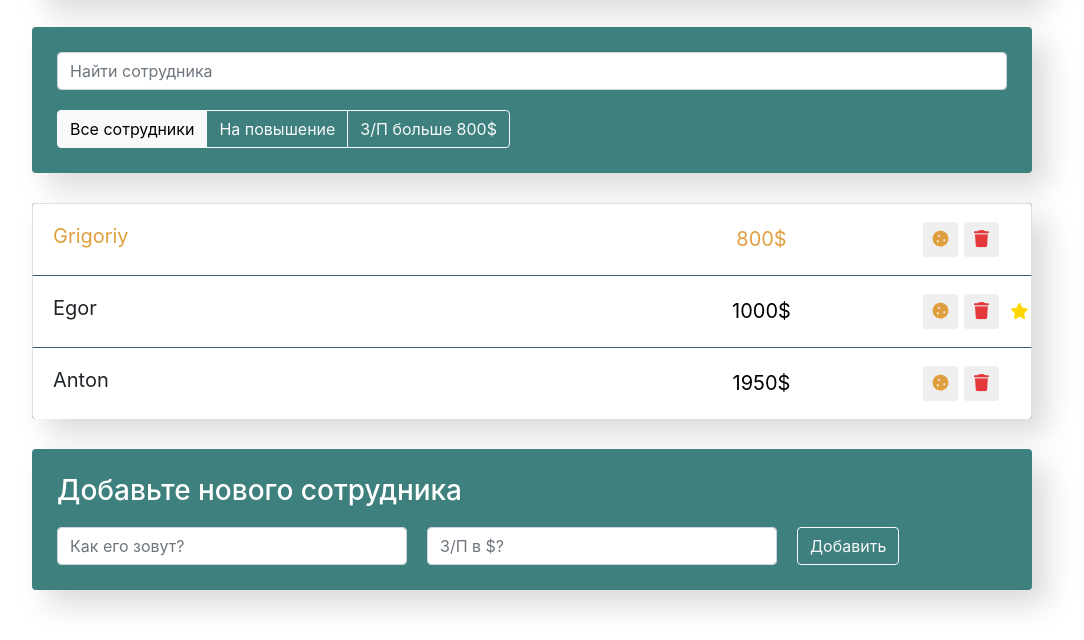
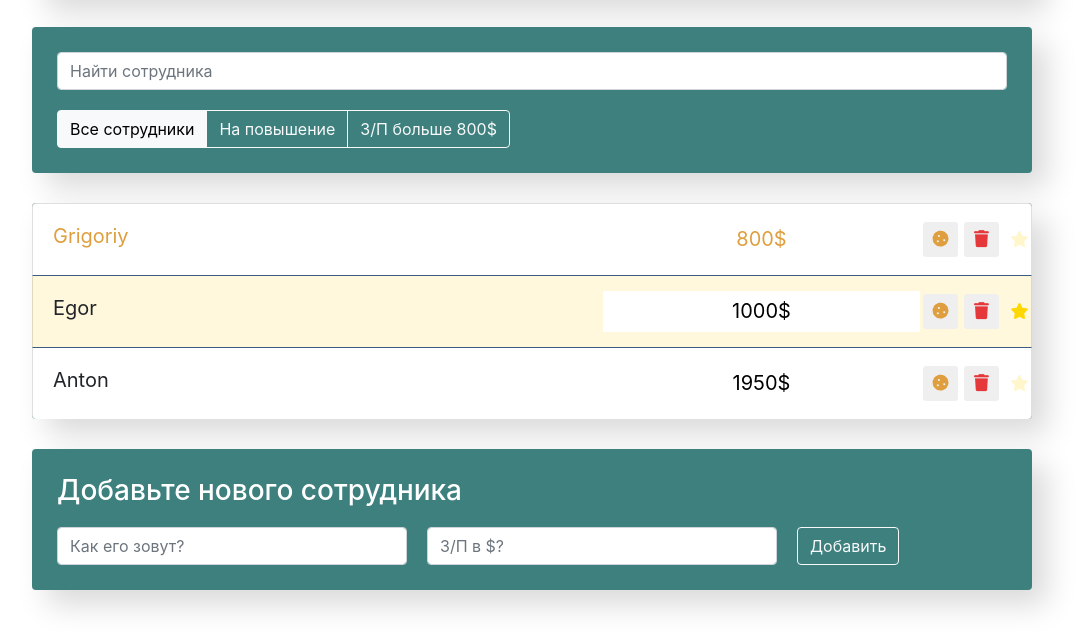
Before and after one commit to arcqkk5/employeeAccounting, a React app in the folder employee-accounting/: page / in a window 1280 px wide. Shown: the part 252-892 px from the top of the page, without its empty margins (108-1192 px from the left). Built offline with nearby package versions, Linux system fonts and the light colour scheme.

Commit message:
add star

```diff
--- a/employee-accounting/src/components/employees-list-item/employees-list-item.css
+++ b/employee-accounting/src/components/employees-list-item/employees-list-item.css
@@ -46,8 +46,8 @@
   font-size: 16px;
   color: #ffd700;
   transition: 0.3s all;
-  transform: translateX(30px);
-  opacity: 0;
+  transform: translateX(0px);
+  opacity: 0.2;
 }
 
 .list-group-item.like .fa-star {
@@ -62,3 +62,7 @@
 .list-group-item.increase .btn-star {
   color: #aeaeae;
 }
+
+.list-group-item.like {
+  background-color: cornsilk;
+}
--- a/employee-accounting/src/components/employees-list-item/employees-list-item.js
+++ b/employee-accounting/src/components/employees-list-item/employees-list-item.js
@@ -19,9 +19,7 @@ const EmployeesListItem = ({
 
   return (
     <li className={classNames}>
-      <span className="list-group-item-label" onClick={onToggleLike}>
-        {name}
-      </span>
+      <span className="list-group-item-label">{name}</span>
       <input
         type="text"
         className="list-group-item-input"
@@ -39,7 +37,7 @@ const EmployeesListItem = ({
         <button type="button" className="btn-trash btn-sm " onClick={onDelete}>
           <i className="fas fa-trash"></i>
         </button>
-        <i className="fas fa-star"></i>
+        <i className="fas fa-star" onClick={onToggleLike}></i>
       </div>
     </li>
   );
```
